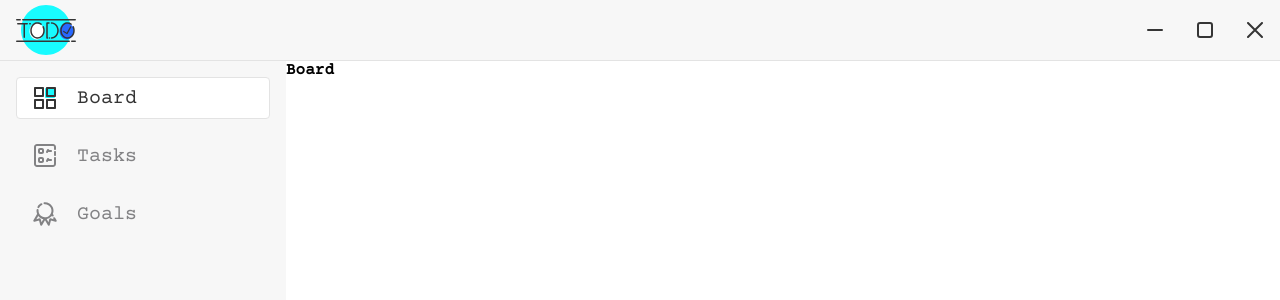
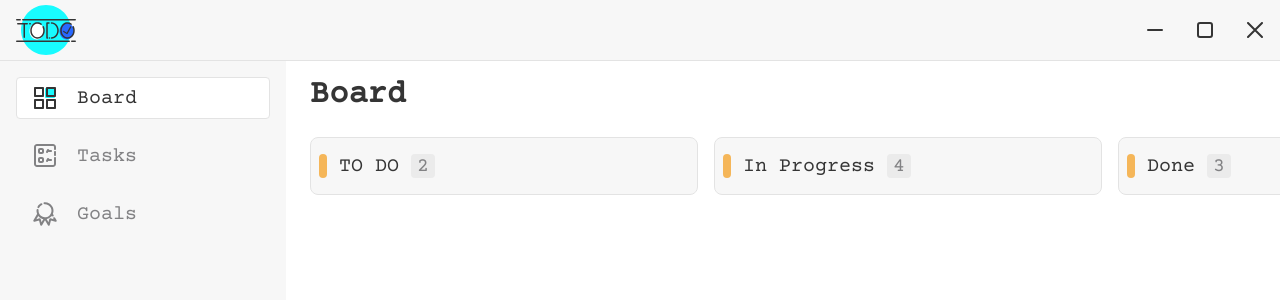
Before and after one commit to Xirlegna/task-board, a React app: page / in a window 1280 px wide. Shown: the top 300 px of the page. Built offline with nearby package versions, Linux system fonts and the light colour scheme.

Commit message:
Add board page

```diff
--- a/src/App.tsx
+++ b/src/App.tsx
@@ -1,5 +1,6 @@
 import Aside from './components/Aside/Aside';
 import Header from './components/Header/Header';
+import Main from './components/Main/Main';
 
 import Routes from './components/AppRoutes/AppRoutes';
 
@@ -8,9 +9,9 @@ const App: React.FC = () => {
     <>
       <Header />
       <Aside />
-      <main>
+      <Main>
         <Routes />
-      </main>
+      </Main>
     </>
   );
 };
--- a/src/components/AppRoutes/AppRoutes.tsx
+++ b/src/components/AppRoutes/AppRoutes.tsx
@@ -1,11 +1,13 @@
 import { Routes, Route } from 'react-router-dom';
+
+import BoardPage from '../../pages/board';
 
 const AppRoutes: React.FC = () => {
   return (
     <Routes>
       <Route path="/task" element={<h4>Tasks</h4>} />
       <Route path="/goal" element={<h4>Goals</h4>} />
-      <Route path="/" element={<h4>Board</h4>} />
+      <Route path="/" element={<BoardPage />} />
       <Route path="*" element={<h4>404</h4>} />
     </Routes>
   );
--- /dev/null
+++ b/src/components/Main/Main.tsx
@@ -0,0 +1,11 @@
+import './main.scss';
+
+type MainProps = {
+  children: React.ReactNode;
+};
+
+const Main: React.FC<MainProps> = ({ children }) => {
+  return <main className="main">{children}</main>;
+};
+
+export default Main;
--- /dev/null
+++ b/src/components/Main/main.scss
@@ -0,0 +1,19 @@
+.main {
+  padding: 16px 24px;
+  overflow: auto;
+
+  &::-webkit-scrollbar {
+    width: 10px;
+    height: 10px;
+  }
+
+  &::-webkit-scrollbar-track {
+    background: transparent;
+  }
+
+  &::-webkit-scrollbar-thumb {
+    background: rgba(53, 53, 53, 0.3);
+    border-radius: 4px;
+    height: 8px;
+  }
+}
--- a/src/electron.ts
+++ b/src/electron.ts
@@ -10,7 +10,6 @@ app.on('ready', () => {
     frame: false,
     icon: path.join(__dirname, '../public/icon.ico'),
     minimizable: true,
-    resizable: false,
     webPreferences: {
       nodeIntegration: true,
       contextIsolation: false,
--- /dev/null
+++ b/src/pages/board.scss
@@ -0,0 +1,48 @@
+.title {
+  color: #353535;
+  font-size: 32px;
+  margin-bottom: 24px;
+}
+
+.board {
+  display: flex;
+  gap: 16px;
+  width: 100%;
+}
+
+.board-column {
+  background: #f7f7f7;
+  border: 1px solid #e3e3e3;
+  border-radius: 8px;
+  padding: 16px 8px;
+  min-width: 370px;
+
+  .column-header {
+    display: flex;
+    align-items: center;
+    gap: 12px;
+    font-size: 20px;
+    color: #353535;
+
+    &::before {
+      content: '';
+      background: #f5b659;
+      width: 8px;
+      height: 24px;
+      display: inline-block;
+      border-radius: 4px;
+    }
+
+    &__item-number {
+      display: flex;
+      justify-content: center;
+      align-items: center;
+
+      width: 24px;
+      height: 24px;
+      background: #ebebeb;
+      color: #828284;
+      border-radius: 4px;
+    }
+  }
+}
--- /dev/null
+++ b/src/pages/board.tsx
@@ -0,0 +1,31 @@
+import './board.scss';
+
+const BoardPage: React.FC = () => {
+  return (
+    <>
+      <h4 className="title">Board</h4>
+      <div className="board">
+        <div className="board-column">
+          <div className="column-header">
+            <span>TO DO</span>
+            <span className="column-header__item-number">2</span>
+          </div>
+        </div>
+        <div className="board-column">
+          <div className="column-header">
+            <span>In Progress</span>
+            <span className="column-header__item-number">4</span>
+          </div>
+        </div>
+        <div className="board-column">
+          <div className="column-header">
+            <span>Done</span>
+            <span className="column-header__item-number">3</span>
+          </div>
+        </div>
+      </div>
+    </>
+  );
+};
+
+export default BoardPage;
```
